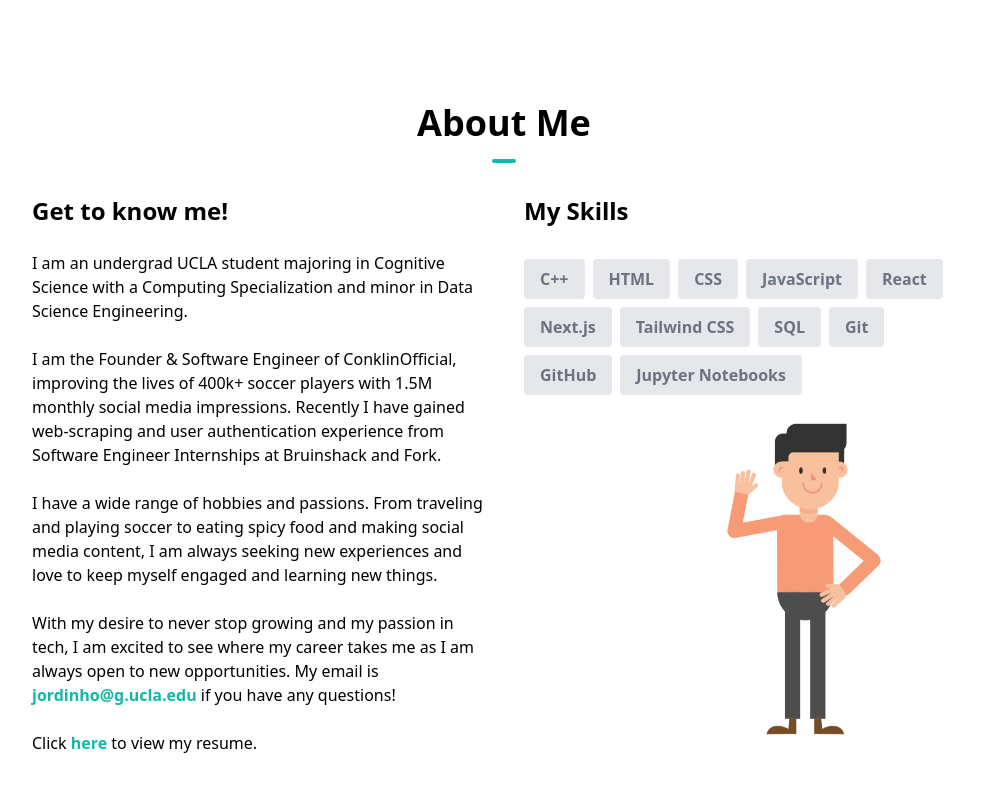
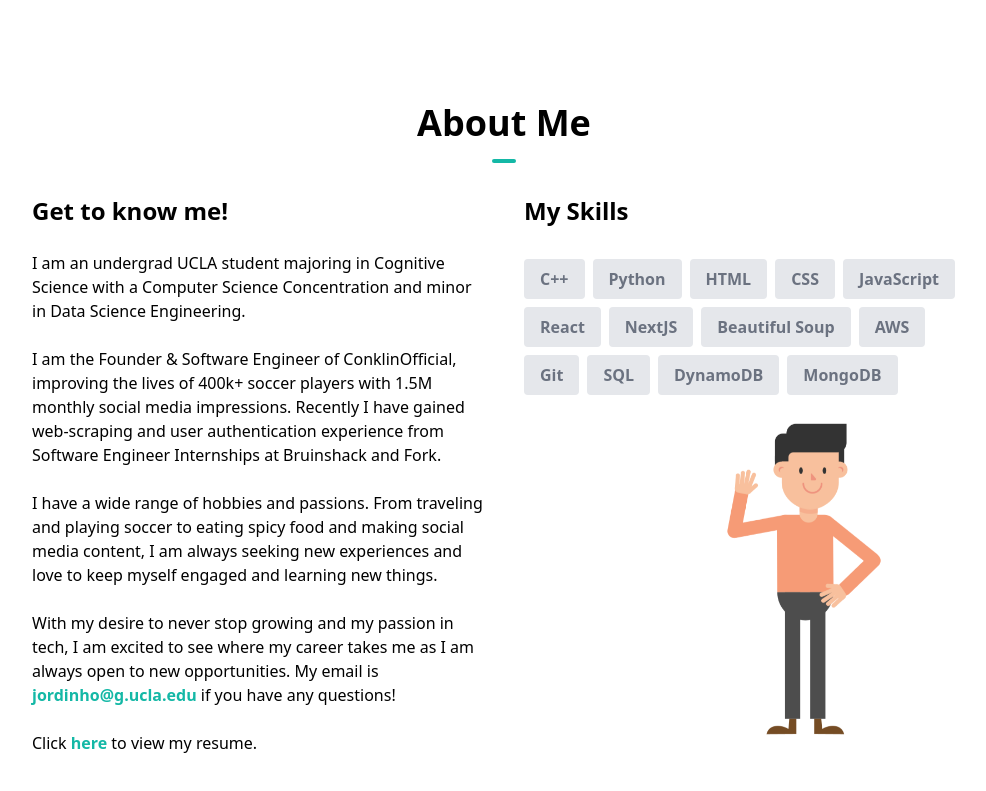
Before and after one commit to jordanconklin/jordan-conklin-personal-portfolio, a Next.js app: page / in a window 1280 px wide. Shown: the part 760-1551 px from the top of the page, without its empty margins (136-1122 px from the left). Built offline with nearby package versions, Linux system fonts and the light colour scheme.

Commit message:
testing vercel

```diff
--- a/components/AboutSection.tsx
+++ b/components/AboutSection.tsx
@@ -3,16 +3,19 @@ import Image from "next/image"
 
 const skills = [
   { skill: "C++" },
+  { skill: "Python" },
   { skill: "HTML" },
   { skill: "CSS" },
   { skill: "JavaScript" },
   { skill: "React" },
-  { skill: "Next.js" },
-  { skill: "Tailwind CSS" },
+  { skill: "NextJS" },
+  { skill: "Beautiful Soup" },
+  { skill: "AWS" },
+  { skill: "Git" },
   { skill: "SQL" },
-  { skill: "Git" },
-  { skill: "GitHub" },
-  { skill: "Jupyter Notebooks" },
+  { skill: "DynamoDB" },
+  { skill: "MongoDB" },
+
 ]
 
 const AboutSection = () => {
@@ -32,7 +35,7 @@ const AboutSection = () => {
             <p>
                 {" "}
                 I am an undergrad UCLA student majoring in Cognitive Science
-                with a Computing Specialization and minor in Data Science Engineering.
+                with a Computer Science Concentration and minor in Data Science Engineering.
             </p>
             <br />
             <p>
--- a/package.json
+++ b/package.json
@@ -18,12 +18,12 @@
     "react": "18.2.0",
     "react-dom": "18.2.0",
     "react-icons": "^4.7.1",
-    "react-scroll": "^1.8.9"
+    "react-scroll": "^1.9.0"
   },
   "devDependencies": {
     "@types/node": "20.5.7",
     "@types/react": "18.2.21",
-    "@types/react-scroll": "^1.8.6",
+    "@types/react-scroll": "^1.8.10",
     "autoprefixer": "^10.4.13",
     "postcss": "^8.4.21",
     "tailwindcss": "^3.2.4",
```
